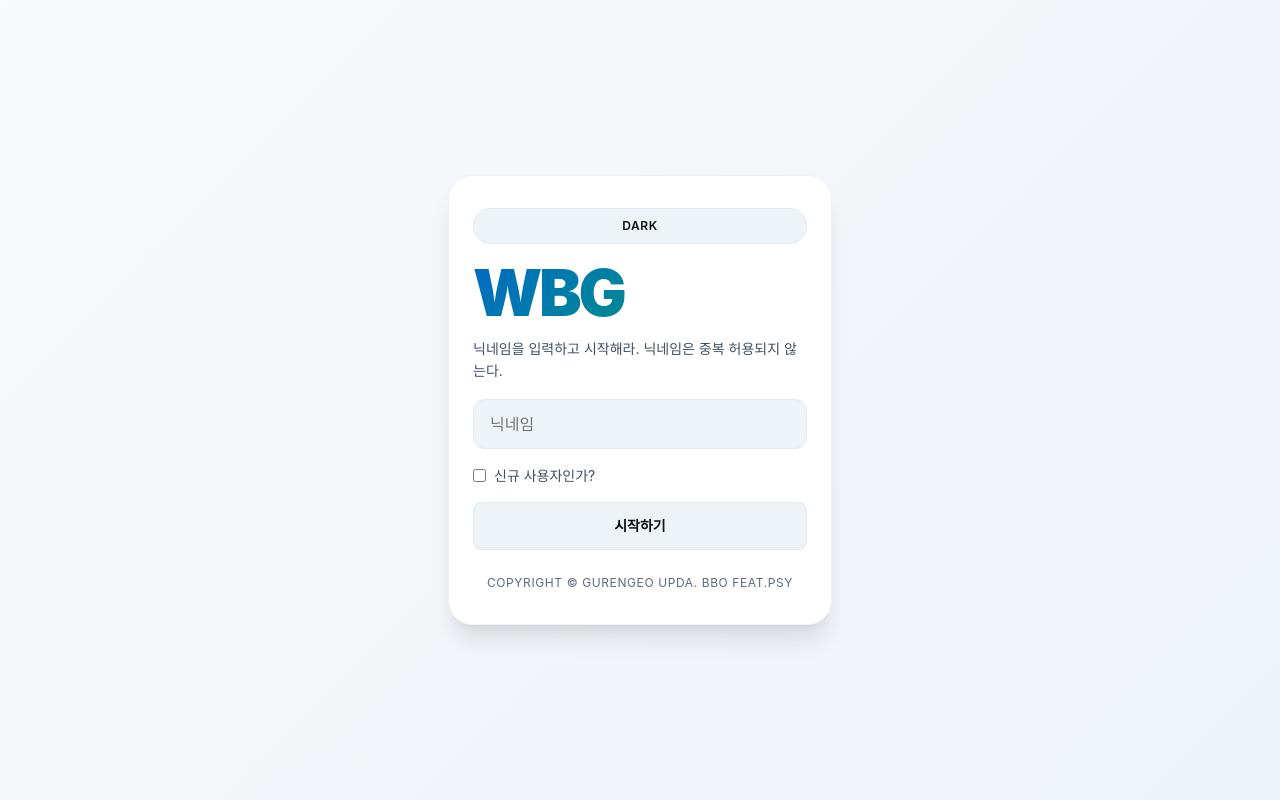
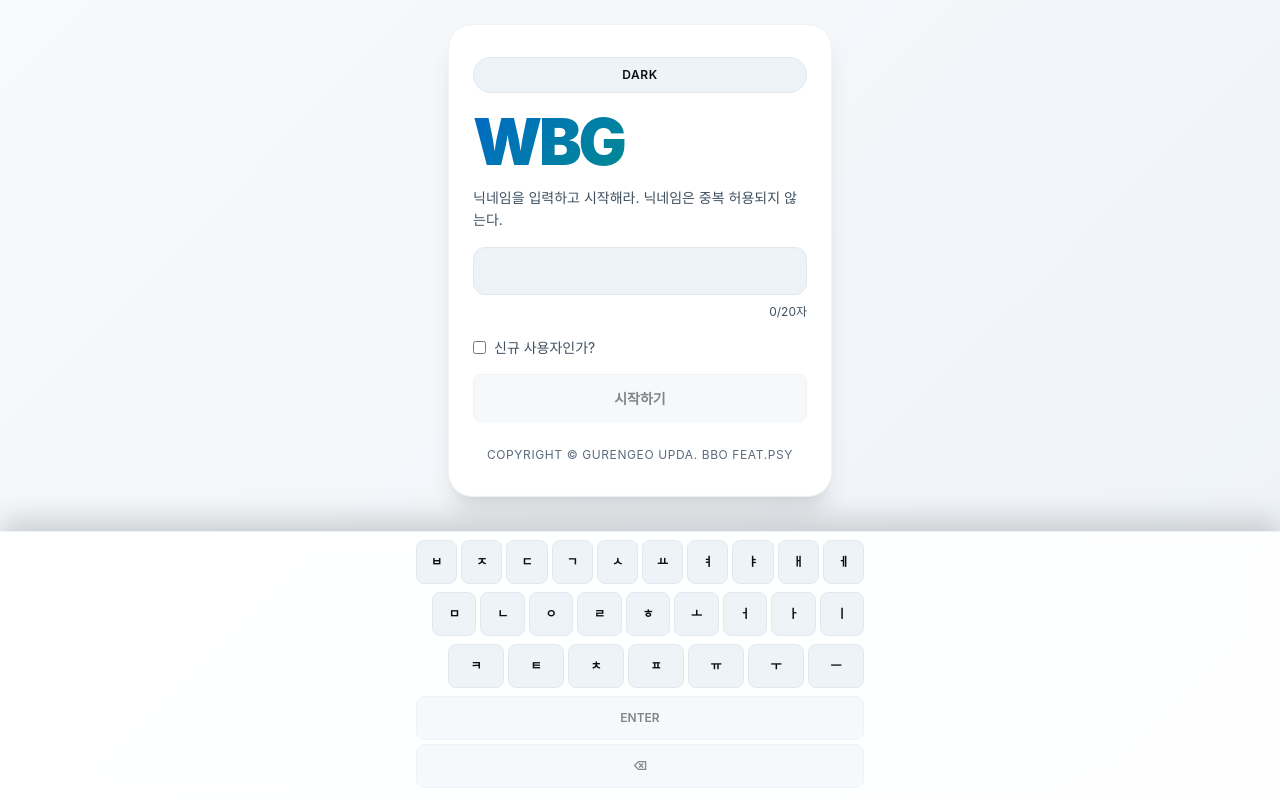
Before and after one commit to BLU30CEAN/korean-baseball, a Next.js app: page / in a window 1280 px wide. Built offline with nearby package versions, Linux system fonts and the light colour scheme.

Commit message:
fix : cause conflict unactive keyboard

```diff
--- a/app/globals.css
+++ b/app/globals.css
@@ -557,6 +557,69 @@ button:disabled {
   background: var(--gradient-bg);
 }
 
+.loadingState--nickname {
+  place-items: start center;
+  align-content: start;
+  padding-bottom: calc(11rem + env(safe-area-inset-bottom, 0px));
+  box-sizing: border-box;
+}
+
+.nicknameAuthCard {
+  width: min(100%, 24rem);
+  margin-inline: auto;
+}
+
+.nicknamePreviewShell {
+  display: grid;
+  gap: var(--space-2);
+}
+
+.nicknamePreview {
+  min-height: 3rem;
+  display: flex;
+  align-items: center;
+  word-break: break-all;
+  cursor: default;
+  user-select: none;
+}
+
+.nicknameIncompleteNote {
+  margin: 0;
+  font-size: var(--font-size-xs);
+  color: var(--color-danger);
+}
+
+.nicknameLengthHint {
+  margin: 0;
+  font-size: var(--font-size-xs);
+  color: var(--color-text-muted);
+  text-align: right;
+}
+
+.nicknameKeyboardDock {
+  position: fixed;
+  left: 0;
+  right: 0;
+  bottom: 0;
+  z-index: 100;
+  padding: var(--space-2) var(--space-3)
+    max(var(--space-3), env(safe-area-inset-bottom, 0px));
+  background: color-mix(in oklab, var(--color-surface) 92%, transparent);
+  backdrop-filter: blur(10px);
+  border-top: 1px solid var(--color-border-subtle);
+  box-shadow: 0 -10px 28px oklch(0 0 0 / 0.18);
+}
+
+.nicknameKeyboard {
+  max-width: 28rem;
+  margin-inline: auto;
+}
+
+.nicknameKeyboard .key {
+  min-height: 2.75rem;
+  font-size: var(--font-size-xs);
+}
+
 .loadingCard {
   max-width: 20rem;
   padding: var(--space-8) var(--space-6);
--- a/components/game/WordBaseballGame.tsx
+++ b/components/game/WordBaseballGame.tsx
@@ -26,6 +26,7 @@ import {
   createDefaultGameStats,
   normalizeGameStats,
 } from "@/lib/game/stats";
+import { composeHangulWord, toJamoString } from "@/lib/game/hangul";
 import { judgeGuess, isValidGuess, mergeKeyboardState } from "@/lib/game/logic";
 import {
   validateWordRealtime,
@@ -199,6 +200,7 @@ const HINT_BUTTON_CONFIG: Record<HintKind, { title: string; note: string }> = {
 const HINT_BUTTON_ORDER: HintKind[] = ["remove"];
 const CORE_HINT_LIMIT = 1;
 const NICKNAME_STORAGE_KEY = "word-baseball.nickname.v1";
+const NICKNAME_MAX_LENGTH = 20;
 const THEME_STORAGE_KEY = "word-baseball.theme.v1";
 
 type ThemeMode = "dark" | "light";
@@ -357,6 +359,7 @@ export default function WordBaseballGame({
   const [coreHintUsed, setCoreHintUsed] = useState(0);
   const [nickname, setNickname] = useState("");
   const [nicknameInput, setNicknameInput] = useState("");
+  const [nicknameJamo, setNicknameJamo] = useState<string[]>([]);
   const [isNewUser, setIsNewUser] = useState(false);
   const [authReady, setAuthReady] = useState(false);
   const [authPending, setAuthPending] = useState(false);
@@ -473,6 +476,67 @@ export default function WordBaseballGame({
       }
     },
     [],
+  );
+
+  const nicknamePreviewText = useMemo(
+    () => composeHangulWord(nicknameJamo.join("")),
+    [nicknameJamo],
+  );
+
+  const nicknameJamoComplete = useMemo(() => {
+    if (nicknameJamo.length === 0) {
+      return false;
+    }
+    return toJamoString(nicknamePreviewText) === nicknameJamo.join("");
+  }, [nicknameJamo, nicknamePreviewText]);
+
+  const nicknameCanSubmit = useMemo(
+    () =>
+      nicknameJamoComplete &&
+      nicknamePreviewText.length >= 2 &&
+      nicknamePreviewText.length <= NICKNAME_MAX_LENGTH,
+    [nicknameJamoComplete, nicknamePreviewText],
+  );
+
+  const handleNicknamePress = useCallback(
+    (value: string) => {
+      if (authPending) {
+        return;
+      }
+
+      if (value === "Enter") {
+        if (!nicknameCanSubmit) {
+          return;
+        }
+        void submitNickname(nicknamePreviewText, isNewUser);
+        return;
+      }
+
+      if (value === "⌫" || value === "Backspace") {
+        setNicknameJamo((previous) => previous.slice(0, -1));
+        return;
+      }
+
+      if (!TYPEABLE_JAMO.has(value)) {
+        return;
+      }
+
+      setNicknameJamo((previous) => {
+        const next = applyJamoInput(previous, value);
+        const composed = composeHangulWord(next.join(""));
+        if (composed.length > NICKNAME_MAX_LENGTH) {
+          return previous;
+        }
+        return next;
+      });
+    },
+    [
+      authPending,
+      isNewUser,
+      nicknameCanSubmit,
+      nicknamePreviewText,
+      submitNickname,
+    ],
   );
 
   useEffect(() => {
@@ -943,6 +1007,72 @@ export default function WordBaseballGame({
     </div>
   );
 
+  const renderNicknameKeyboardButton = (keyEntry: {
+    physical: string;
+    label: string;
+  }) => {
+    if (keyEntry.physical === "Enter") {
+      const disabled = authPending || !nicknameCanSubmit;
+
+      return (
+        <button
+          key={keyEntry.physical}
+          type="button"
+          className={`key key--wide${disabled ? " key--disabled" : ""}`}
+          onClick={() => handleNicknamePress(keyEntry.label)}
+          disabled={disabled}
+        >
+          <span className="keyLabel">{keyEntry.label}</span>
+        </button>
+      );
+    }
+
+    if (keyEntry.physical === "Backspace") {
+      const disabled = authPending || nicknameJamo.length === 0;
+
+      return (
+        <button
+          key={keyEntry.physical}
+          type="button"
+          className={`key key--wide${disabled ? " key--disabled" : ""}`}
+          onClick={() => handleNicknamePress(keyEntry.label)}
+          disabled={disabled}
+        >
+          <span className="keyLabel">{keyEntry.label}</span>
+        </button>
+      );
+    }
+
+    const letterDisabled = authPending;
+
+    return (
+      <button
+        key={keyEntry.physical}
+        type="button"
+        className={`key${letterDisabled ? " key--disabled" : ""}`}
+        onClick={() => handleNicknamePress(keyEntry.label)}
+        disabled={letterDisabled}
+        aria-label={keyEntry.label}
+      >
+        <span className="keyLabel">{keyEntry.label}</span>
+      </button>
+    );
+  };
+
+  const renderNicknameKeyboardRow = (
+    row: readonly { physical: string; label: string }[],
+    rowKey: string,
+    rowClassName = "",
+  ) => (
+    <div
+      key={rowKey}
+      className={`keyboardRow${rowClassName ? ` ${rowClassName}` : ""}`}
+      style={{ gridTemplateColumns: `repeat(${row.length}, minmax(0, 1fr))` }}
+    >
+      {row.map(renderNicknameKeyboardButton)}
+    </div>
+  );
+
   const handleLetter = useCallback(
     (letter: string) => {
       if (status !== "playing" || !TYPEABLE_JAMO.has(letter)) {
@@ -982,34 +1112,48 @@ export default function WordBaseballGame({
     [commitGuess, handleBackspace, handleLetter],
   );
 
-  useEffect(() => {
-    const onKeyDown = (event: KeyboardEvent) => {
-      if (event.repeat) {
-        return;
-      }
-
-      const resolved = resolvePhysicalKey(event.key);
-
-      if (!resolved) {
-        return;
-      }
-
-      event.preventDefault();
-      handlePress(resolved);
-    };
-
-    window.addEventListener("keydown", onKeyDown);
-    return () => {
-      window.removeEventListener("keydown", onKeyDown);
-    };
-  }, [handlePress]);
-
   const attemptsLeft = Math.max(MAX_ATTEMPTS - history.length, 0);
   const isLoading =
     !answer ||
     validWords.length === 0 ||
     answerPool.length === 0 ||
     playableAnswerCount === 0;
+
+  useEffect(() => {
+    const onKeyDown = (event: KeyboardEvent) => {
+      if (event.repeat) {
+        return;
+      }
+
+      const resolved = resolvePhysicalKey(event.key);
+
+      if (!resolved) {
+        return;
+      }
+
+      event.preventDefault();
+
+      if (authReady && !nickname) {
+        handleNicknamePress(resolved);
+        return;
+      }
+
+      if (!nickname) {
+        return;
+      }
+
+      if (isLoading) {
+        return;
+      }
+
+      handlePress(resolved);
+    };
+
+    window.addEventListener("keydown", onKeyDown);
+    return () => {
+      window.removeEventListener("keydown", onKeyDown);
+    };
+  }, [authReady, handleNicknamePress, handlePress, isLoading, nickname]);
 
   const [isLoadingSlowMessage, setIsLoadingSlowMessage] = useState(false);
   const isWordBankLoading = authReady && !!nickname && isLoading;
@@ -1140,8 +1284,11 @@ export default function WordBaseballGame({
 
   if (!nickname) {
     return (
-      <main className="loadingState" data-theme={themeMode}>
-        <div className="loadingCard authCard authCard--brand">
+      <main
+        className="loadingState loadingState--nickname"
+        data-theme={themeMode}
+      >
+        <div className="loadingCard authCard authCard--brand nicknameAuthCard">
           <button
             type="button"
             className="themeToggle"
@@ -1154,13 +1301,22 @@ export default function WordBaseballGame({
           <p className="heroCopy">
             닉네임을 입력하고 시작해라. 닉네임은 중복 허용되지 않는다.
           </p>
-          <input
-            className="authInput"
-            value={nicknameInput}
-            onChange={(event) => setNicknameInput(event.target.value)}
-            placeholder="닉네임"
-            maxLength={20}
-          />
+          <div className="nicknamePreviewShell">
+            <div
+              className="authInput nicknamePreview"
+              role="textbox"
+              aria-readonly="true"
+              aria-label="닉네임"
+            >
+              {nicknamePreviewText.length > 0 ? nicknamePreviewText : " "}
+            </div>
+            {nicknameJamo.length > 0 && !nicknameJamoComplete ? (
+              <p className="nicknameIncompleteNote">자모 조합을 마저 완성해라.</p>
+            ) : null}
+            <p className="nicknameLengthHint">
+              {nicknamePreviewText.length}/{NICKNAME_MAX_LENGTH}자
+            </p>
+          </div>
           <label className="authCheck">
             <input
               type="checkbox"
@@ -1172,12 +1328,15 @@ export default function WordBaseballGame({
           {authError ? <p className="authError">{authError}</p> : null}
           <button
             type="button"
-            className={`key actionButton${authPending ? " key--disabled" : ""}`}
-            disabled={authPending}
+            className={`key actionButton${authPending || !nicknameCanSubmit ? " key--disabled" : ""}`}
+            disabled={authPending || !nicknameCanSubmit}
             onClick={async () => {
-              const success = await submitNickname(nicknameInput, isNewUser);
+              const success = await submitNickname(nicknamePreviewText, isNewUser);
               if (success) {
-                setNicknameInput((value) => value.trim().replace(/\s+/g, " "));
+                setNicknameInput(
+                  nicknamePreviewText.trim().replace(/\s+/g, " "),
+                );
+                setNicknameJamo([]);
               }
             }}
           >
@@ -1191,6 +1350,23 @@ export default function WordBaseballGame({
             )}
           </button>
           <p className="creditLine">copyright © gurengeo upda. BBO feat.PSY</p>
+        </div>
+
+        <div className="nicknameKeyboardDock" aria-label="닉네임 입력 키보드">
+          <div className="keyboard nicknameKeyboard">
+            {QWERTY_KEY_ROWS.map((row, rowIndex) =>
+              renderNicknameKeyboardRow(
+                row,
+                `nickname-qwerty-${rowIndex}`,
+                rowIndex === 1
+                  ? "keyboardRow--offset-1"
+                  : rowIndex === 2
+                    ? "keyboardRow--offset-2"
+                    : "",
+              ),
+            )}
+            {renderNicknameKeyboardRow(ACTION_KEY_ROW, "nickname-actions")}
+          </div>
         </div>
       </main>
     );
```
Also changed, not shown: 1 other file (tests, documents, lock files or other folders).
